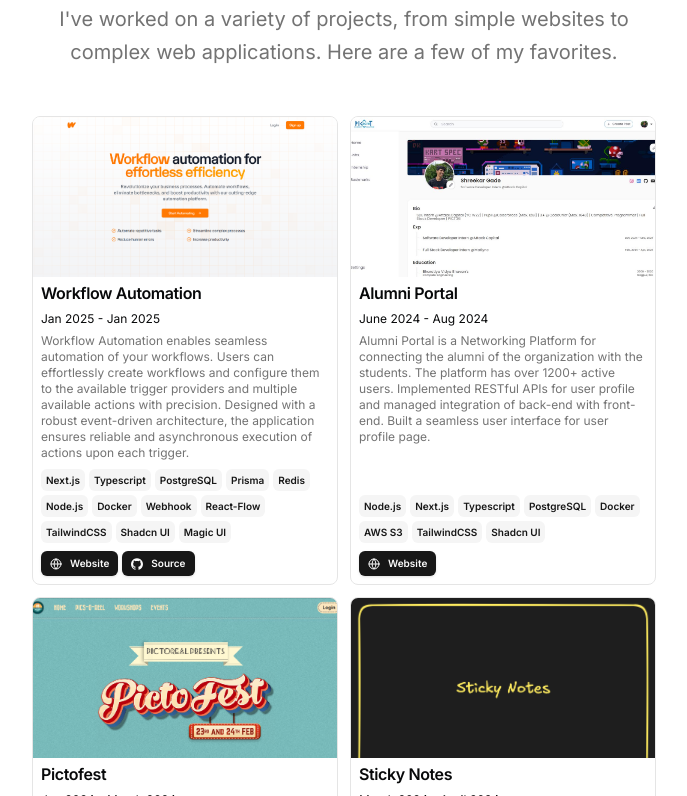
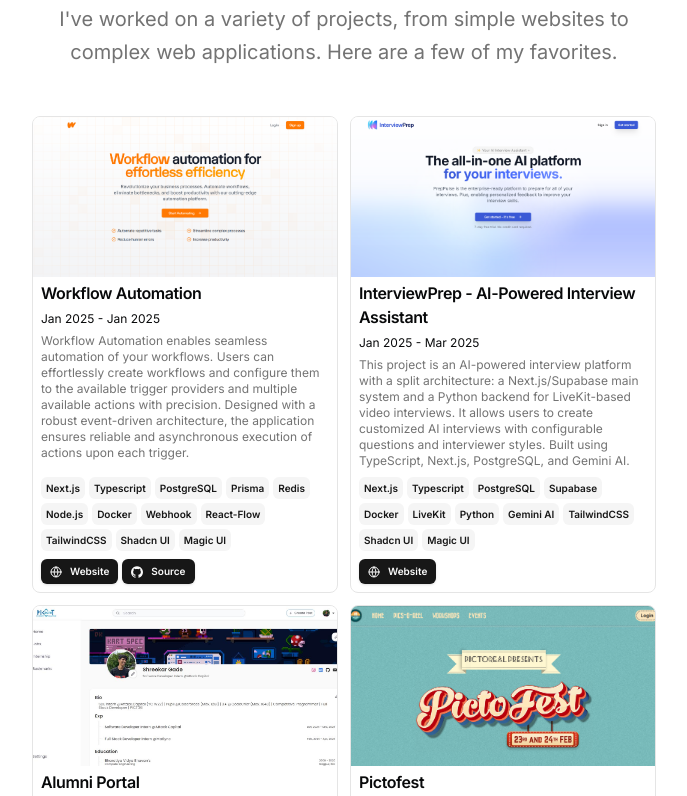
Before and after one commit to Shreekar11/Portfolio, a Next.js app: page / in a window 1280 px wide. Shown: the part 1164-1960 px from the top of the page, without its empty margins (296-983 px from the left). Built offline with nearby package versions, Linux system fonts and the light colour scheme.

Commit message:
feat: add new project to resume data

```diff
--- a/src/data/resume.tsx
+++ b/src/data/resume.tsx
@@ -9,8 +9,7 @@
   locationLink: "https://www.google.com/maps/place/pune",
   description:
     "20 year old Full Stack Developer, Systems Programming Enthusiast and also an Engineering Student.",
-  summary:
-  `He is a pre-final year undergraduate at PICT, Pune. With expertise in **React.js**, **Next.js**, **Node.js**, **Tailwind CSS**, **PostgreSQL**, **MongoDB**, **Redis**, **Kafka**, **Docker**, and **GCP/AWS**, he builds **scalable** and efficient applications.
+  summary: `He is a pre-final year undergraduate at PICT, Pune. With expertise in **React.js**, **Next.js**, **Node.js**, **Tailwind CSS**, **PostgreSQL**, **MongoDB**, **Redis**, **Kafka**, **Docker**, and **GCP/AWS**, he builds **scalable** and efficient applications.
   He worked as a **Software Developer Intern** at **Attack.Capital (YC W22)**, a **Y-Combinator** backed startup, contributing to cutting-edge solutions.
   He is also an active competitive programmer, achieving **Pupil** @ Codeforces, **3-Star** @ CodeChef, and **Rank 1244** in the **ICPC Preliminary Round**. Always eager to learn, he thrives on solving complex problems and work on scalable projects.`,
   avatarUrl: "/profile.jpg",
@@ -35,9 +34,7 @@
     "Java",
     "C++",
   ],
-  navbar: [
-    { href: "/", icon: HomeIcon, label: "Home" },
-  ],
+  navbar: [{ href: "/", icon: HomeIcon, label: "Home" }],
   contact: {
     email: "shreekargade2004@gmail.com",
     tel: "+917666439458",
@@ -163,6 +160,36 @@
         },
       ],
       image: "/workflows.png",
+      video: "",
+    },
+    {
+      title: "InterviewPrep - AI-Powered Interview Assistant",
+      href: "https://interviewprep-sigma.vercel.app/",
+      dates: "Jan 2025 - Mar 2025",
+      active: true,
+      description:
+        "This project is an AI-powered interview platform with a split architecture: a Next.js/Supabase main system and a Python backend for LiveKit-based video interviews. It allows users to create customized AI interviews with configurable questions and interviewer styles. Built using TypeScript, Next.js, PostgreSQL, and Gemini AI.",
+      technologies: [
+        "Next.js",
+        "Typescript",
+        "PostgreSQL",
+        "Supabase",
+        "Docker",
+        "LiveKit",
+        "Python",
+        "Gemini AI",
+        "TailwindCSS",
+        "Shadcn UI",
+        "Magic UI",
+      ],
+      links: [
+        {
+          type: "Website",
+          href: "https://interviewprep-sigma.vercel.app/",
+          icon: <Icons.globe className="size-3" />,
+        },
+      ],
+      image: "/interview.png",
       video: "",
     },
     {
```
Also changed, not shown: public/interview.png (added).
